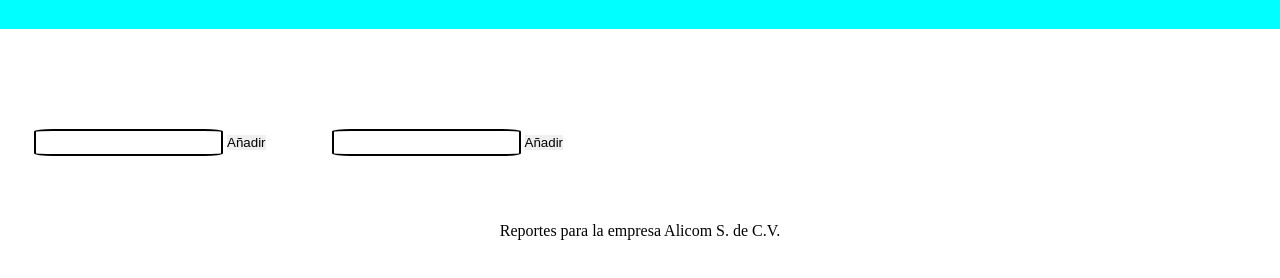
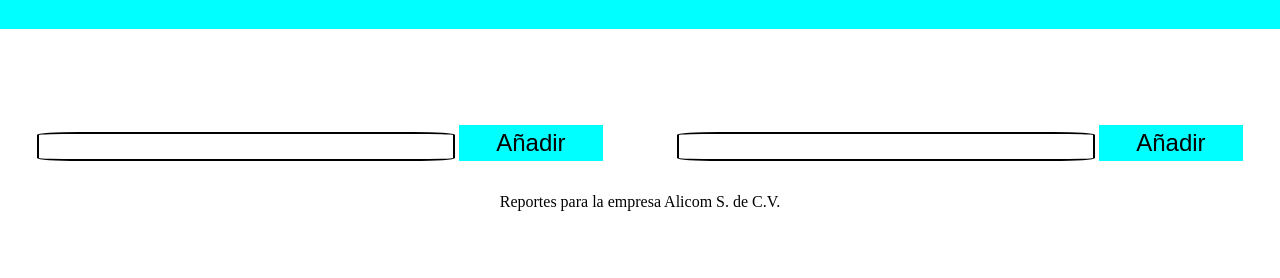
Before and after one commit to EmmanuelPerez1/GastosCostos, a plain HTML site: page index.html in a window 1280 px wide. Shown: the part 72-350 px from the top of the page. Drawn offline with Linux system fonts and the light colour scheme.

Commit message:
Interfaz un poco mas arreglada - Comienza JS

```diff
--- a/index.html
+++ b/index.html
@@ -16,38 +16,22 @@
         </div>
     </header>
     <main>
-        <table>
-            <tbody>
-                <tr>
-                    <td>
         <div id="logexpenses">
         </div>
-                    </td>
-                    <td>
         <div id="logentries">
         </div>
-                    </td>
-                </tr>
-                <tr>
-                    <td>
         <div id="newexpenses">
             <form action="#" method="post">
                 <input type="text" id="newExpense">
                 <button>Añadir</button>
             </form>
         </div>
-                    </td>
-                    <td>
         <div id="newentries">
             <form action="#" method="post">
                 <input type="text" id="newExpense">
                 <button>Añadir</button>
             </form>
         </div>
-                    </td>
-                </tr>
-            </tbody>
-        </table>
     </main>
     <footer>
         <div>
--- a/styles.css
+++ b/styles.css
@@ -12,18 +12,66 @@
     background-color: aqua;
 }
 
+footer {
+    text-align: center;
+    font-style: italic bold;
+}
+
+#logexpenses,
+#logentries {
+    margin: 1px solid black;
+}
+
 #logexpenses,
 #logentries,
 #newexpenses,
-#newentries,
-footer>div>p {
+#newentries {
     margin: 1em;
     padding: 1em;
     text-align: center;
 }
 
+
+/* Button desing and input tag */
+
 input {
     border: 2px solid black;
     border-radius: 10%;
-    padding: .3em;
+    padding: .4em;
+    width: 70%;
 }
+
+button {
+    height: 1.5em;
+    width: 25%;
+    background-color: cyan;
+    font-size: 1.5em;
+}
+
+
+/* Css for the grid layout to the main html tags */
+
+main {
+    display: grid;
+    grid-template-columns: repeat(2, 1fr);
+}
+
+#logexpenses {
+    grid-column: 1;
+    grid-row: 1;
+}
+
+#logentries {
+    grid-column: 2;
+    grid-row: 1;
+}
+
+#newexpenses {
+    grid-column: 1;
+    grid-row: 2;
+}
+
+#newentries {
+    grid-column: 2;
+    grid-row: 2;
+}
```
Lines whose indentation alone changed are shown as unchanged.
